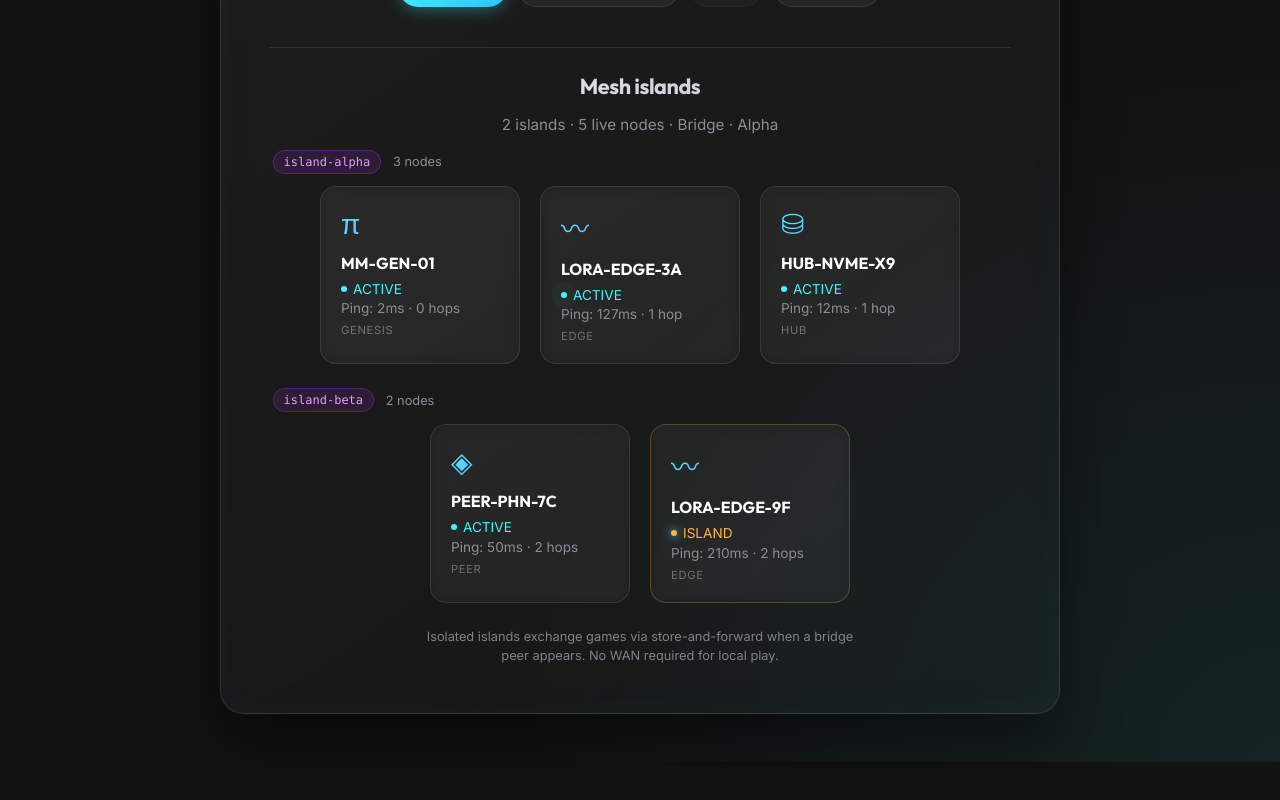
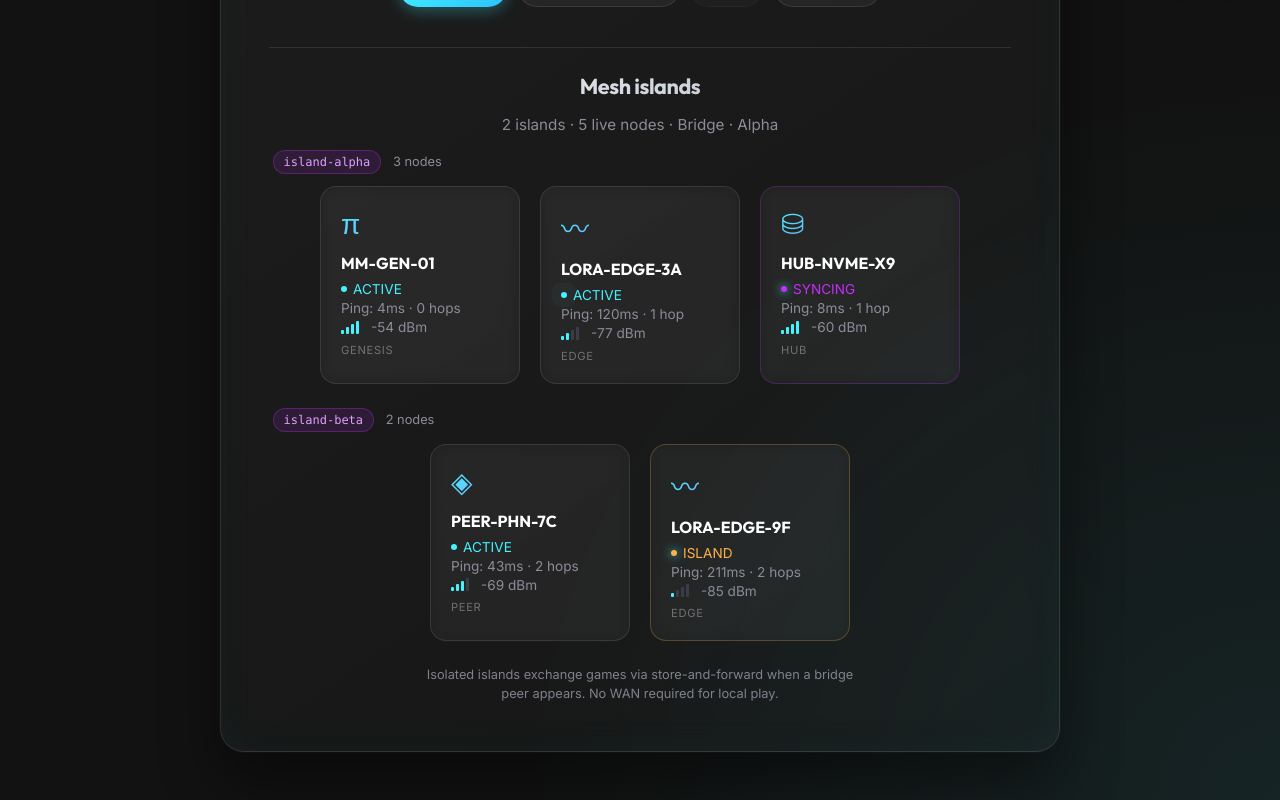
Before and after one commit to movahedi-ca/MossyMesh, a React (Vite) app in the folder frontend/: page / in a window 1280 px wide. Shown: the part 997-1797 px from the top of the page. Before the commit the page ends 1759 px from the top, so only its background shows below. Built offline with nearby package versions, Linux system fonts and the light colour scheme.

Commit message:
feat: expose RSSI metrics in the mesh visualizer

```diff
--- a/frontend/src/components/NetworkVisualizer.tsx
+++ b/frontend/src/components/NetworkVisualizer.tsx
@@ -1,5 +1,5 @@
 import { useMemo } from "react";
-import { useMeshNetwork, type MeshNode } from "../hooks/useMeshNetwork";
+import { useMeshNetwork, rssiBars, type MeshNode } from "../hooks/useMeshNetwork";
 
 const getIcon = (type: MeshNode["type"]) => {
   switch (type) {
@@ -70,6 +70,26 @@ export const NetworkVisualizer = () => {
                       {node.status.toUpperCase()}
                     </p>
                     <p>Ping: {node.latency}ms · {node.hops} hop{node.hops === 1 ? "" : "s"}</p>
+                    <p
+                      className="node-rssi"
+                      title={`Signal strength ${node.rssi} dBm`}
+                      aria-label={`Signal strength ${node.rssi} dBm, ${rssiBars(node.rssi)} of 4 bars`}
+                    >
+                      <span aria-hidden="true" style={{ display: "inline-flex", gap: 2, marginRight: 6, alignItems: "flex-end" }}>
+                        {[0, 1, 2, 3].map((i) => (
+                          <span
+                            key={i}
+                            style={{
+                              width: 3,
+                              height: 4 + i * 3,
+                              borderRadius: 1,
+                              backgroundColor: i < rssiBars(node.rssi) ? "#45f3ff" : "#3a3d4a",
+                            }}
+                          />
+                        ))}
+                      </span>
+                      {node.rssi} dBm
+                    </p>
                     <p className="node-type-tag">{node.type}</p>
                   </div>
                 ))}
--- a/frontend/src/hooks/useMeshNetwork.ts
+++ b/frontend/src/hooks/useMeshNetwork.ts
@@ -15,9 +15,20 @@ export interface MeshNode {
   id: string;
   type: "hub" | "edge" | "genesis" | "peer";
   latency: number;
+  /** Received signal strength in dBm (negative; closer to 0 is stronger). */
+  rssi: number;
   status: "active" | "syncing" | "offline" | "island";
   islandId: string;
   hops: number;
+}
+
+/** Link-quality bars (0-4) derived from RSSI. */
+export function rssiBars(rssi: number): number {
+  if (rssi >= -60) return 4;
+  if (rssi >= -70) return 3;
+  if (rssi >= -80) return 2;
+  if (rssi >= -90) return 1;
+  return 0;
 }
 
 export interface MeshSnapshot {
@@ -33,11 +44,11 @@ export interface MeshSnapshot {
 }
 
 const SEED_NODES: MeshNode[] = [
-  { id: "MM-GEN-01", type: "genesis", latency: 4, status: "active", islandId: "island-alpha", hops: 0 },
-  { id: "LORA-EDGE-3A", type: "edge", latency: 124, status: "active", islandId: "island-alpha", hops: 1 },
-  { id: "HUB-NVME-X9", type: "hub", latency: 12, status: "syncing", islandId: "island-alpha", hops: 1 },
-  { id: "PEER-PHN-7C", type: "peer", latency: 48, status: "active", islandId: "island-beta", hops: 2 },
-  { id: "LORA-EDGE-9F", type: "edge", latency: 210, status: "island", islandId: "island-beta", hops: 2 },
+  { id: "MM-GEN-01", type: "genesis", latency: 4, rssi: -52, status: "active", islandId: "island-alpha", hops: 0 },
+  { id: "LORA-EDGE-3A", type: "edge", latency: 124, rssi: -78, status: "active", islandId: "island-alpha", hops: 1 },
+  { id: "HUB-NVME-X9", type: "hub", latency: 12, rssi: -61, status: "syncing", islandId: "island-alpha", hops: 1 },
+  { id: "PEER-PHN-7C", type: "peer", latency: 48, rssi: -69, status: "active", islandId: "island-beta", hops: 2 },
+  { id: "LORA-EDGE-9F", type: "edge", latency: 210, rssi: -88, status: "island", islandId: "island-beta", hops: 2 },
 ];
 
 function deriveLinkMode(browserOnline: boolean, peerCount: number): MeshLinkMode {
@@ -85,9 +96,11 @@ function useMeshNetworkState(): MeshSnapshot {
           if (n.status === "offline") return n;
           const delta = Math.floor(Math.random() * 11) - 5;
           const latency = Math.max(2, n.latency + delta);
+          const rssiDelta = Math.floor(Math.random() * 7) - 3;
+          const rssi = Math.min(-30, Math.max(-95, n.rssi + rssiDelta));
           let status = n.status;
           if (n.status === "syncing" && Math.random() > 0.7) status = "active";
-          return { ...n, latency, status };
+          return { ...n, latency, rssi, status };
         }),
       );
     }, 4000);
```
